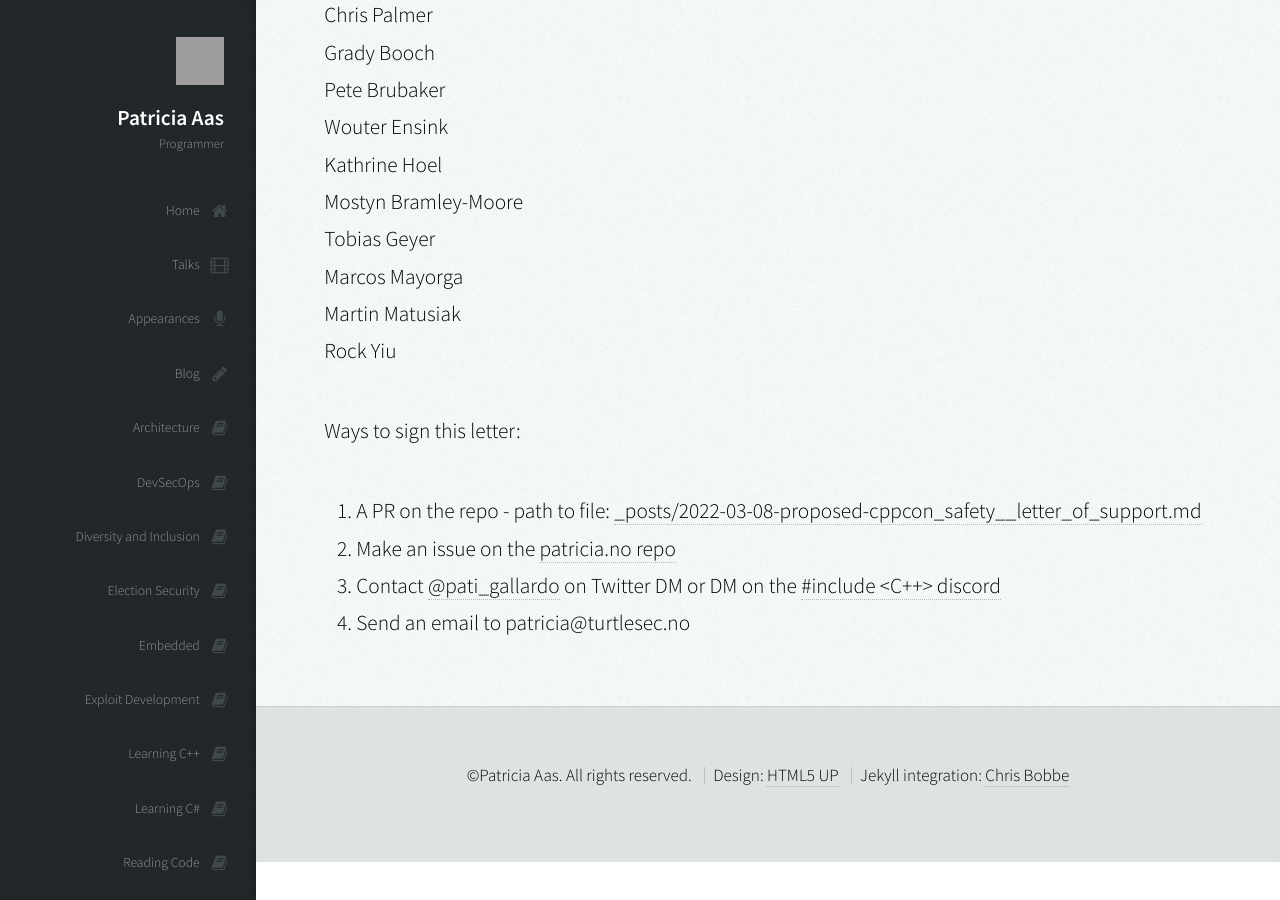
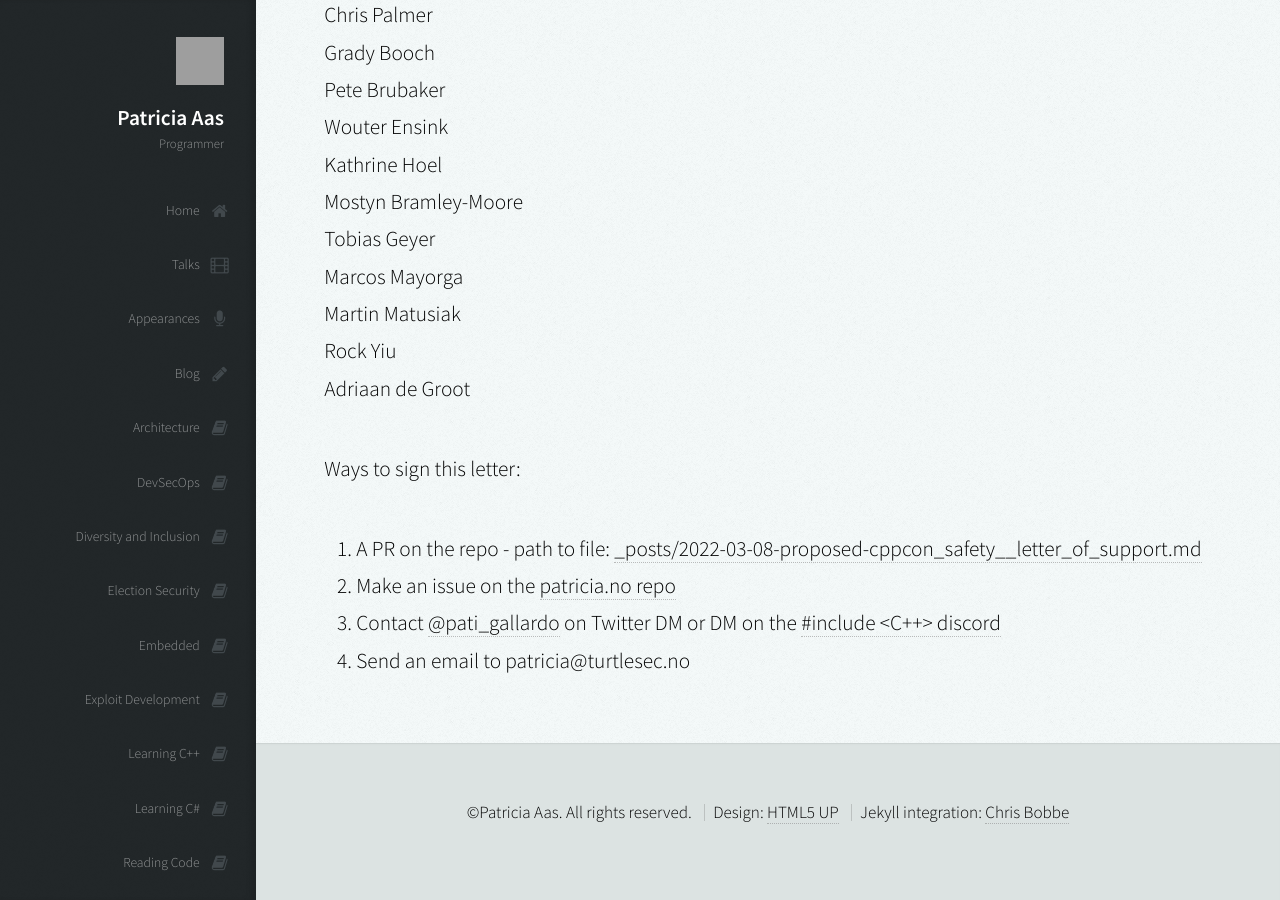
Before and after one commit to patricia-gallardo/patricia-gallardo.github.io, a Jekyll site: the page built from _posts/2022-03-08-proposed-cppcon_safety__letter_of_support.md, in a window 1280 px wide and 900 px high, scrolled down 7688 px. Built offline with Jekyll 4.4.1, drawn with Linux system fonts in a browser that asks for light colours; nearby versions of some CDN libraries; grey boxes are pictures that could not be loaded.

Commit message:
Update 2022-03-08-proposed-cppcon_safety__letter_of_support.md
Signing as myself (even though I'm not much involved with the broader C++ community)

```diff
--- a/_posts/2022-03-08-proposed-cppcon_safety__letter_of_support.md
+++ b/_posts/2022-03-08-proposed-cppcon_safety__letter_of_support.md
@@ -214,6 +214,7 @@ Tobias Geyer <br>
 Marcos Mayorga <br>
 Martin Matusiak <br>
 Rock Yiu <br>
+Adriaan de Groot <br>
 
 
 Ways to sign this letter:
```
